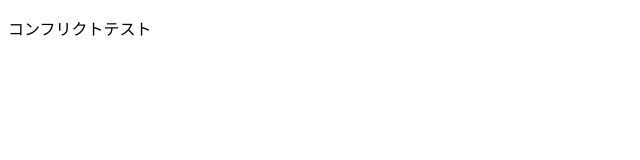
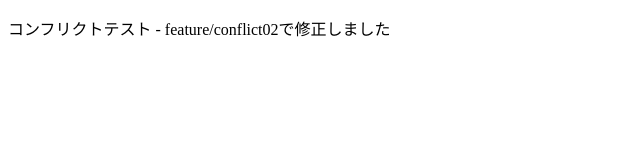
Before and after one commit to chie-ichi/conflict-test, a plain HTML site: page index.html in a window 1280 px wide. Shown: the whole page, without its empty margins (0-640 px from the left). Drawn offline with Linux system fonts and the light colour scheme.

Commit message:
[fix] feature/conflict02で修正

```diff
--- a/index.html
+++ b/index.html
@@ -6,6 +6,6 @@
     <title>Document</title>
 </head>
 <body>
-    <p>コンフリクトテスト</p>
+    <p>コンフリクトテスト - feature/conflict02で修正しました</p>
 </body>
 </html>
```
